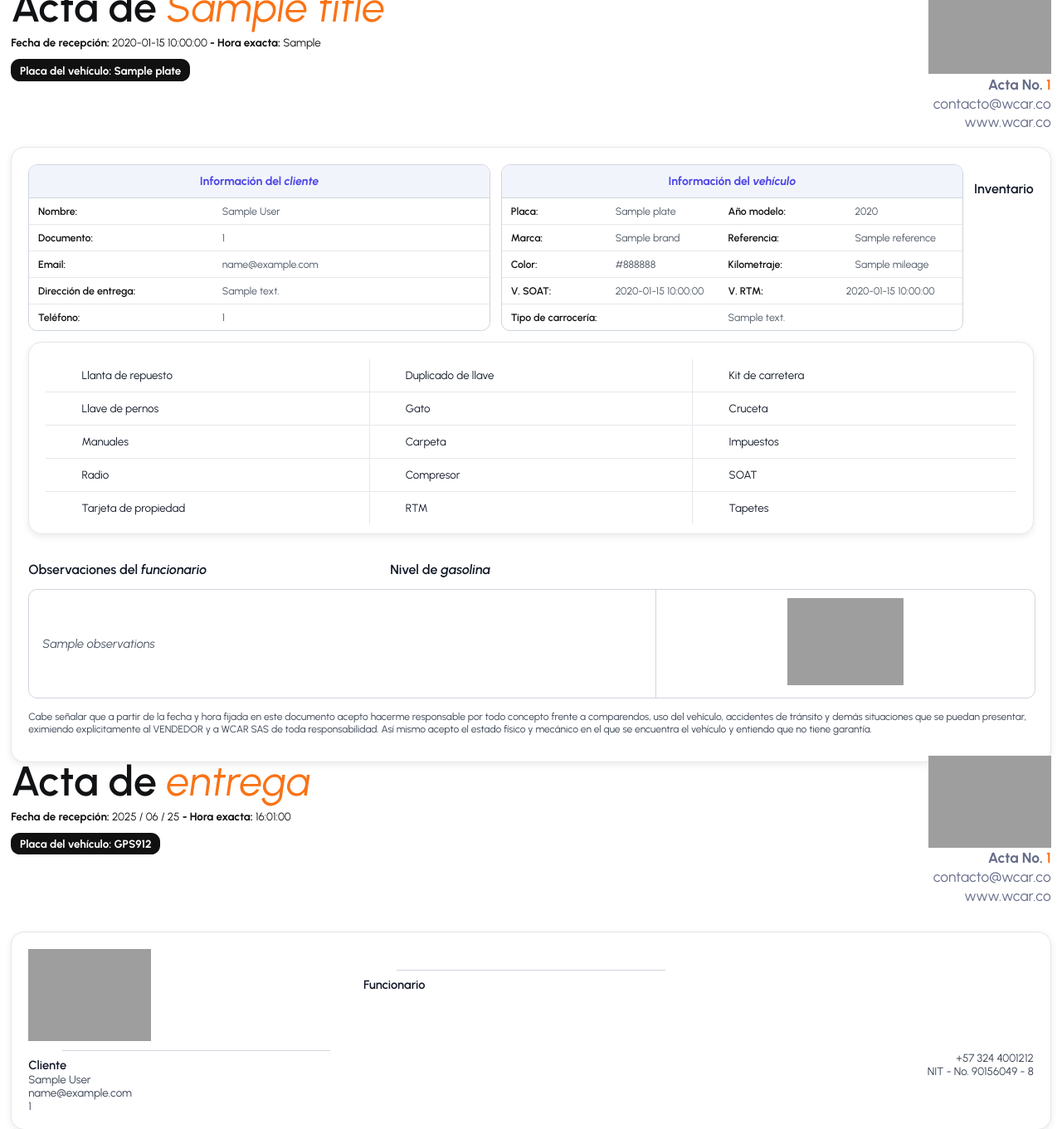
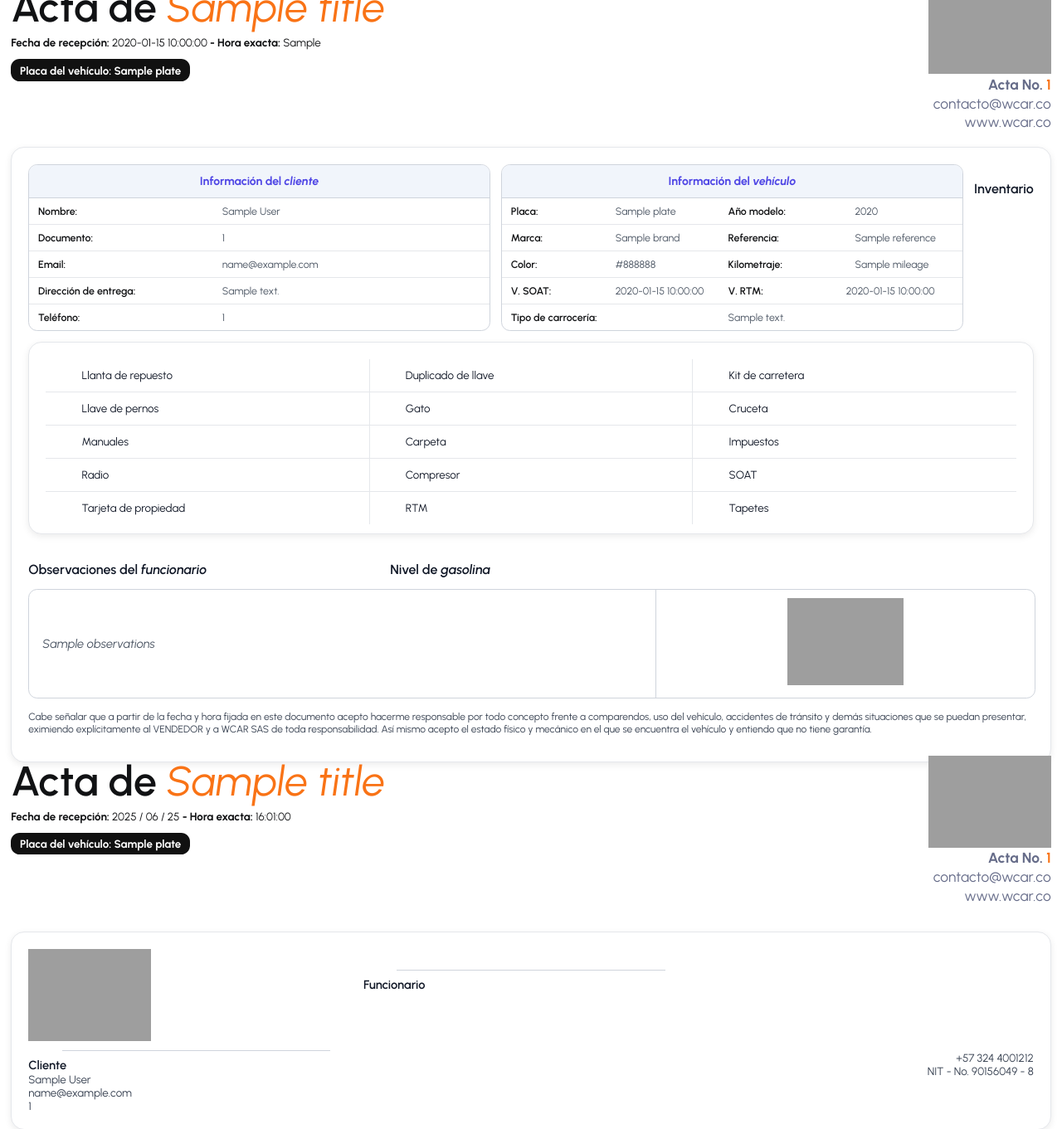
Before and after one commit to experienciawcar/peritaje-PDF, a Flask app: template templates/actas.html in a window 1280 px wide. Shown: the top 1361 px of the page at 83% size. Run offline with Flask 2, Linux system fonts and the light colour scheme; the template is opened without the code that fills it: most values are stand-ins (such as "Sample title", 1, 10 or a date in 2020); grey boxes are pictures that could not be loaded.

Commit message:
update actas validation

```diff
--- a/mappers/actas_mapper.py
+++ b/mappers/actas_mapper.py
@@ -19,7 +19,7 @@ class ActasMapper:
         }
 
     def _build_title(self, operation_type):
-        if operation_type == 2:
+        if operation_type == 1:
             return "recepcion"
         return "entrega"
 
--- a/templates/actas.html
+++ b/templates/actas.html
@@ -376,10 +376,10 @@
     <div class="header" style="margin-top: -35px;">
       <div>
         <h1 style="font-size: 50px; font-weight: 600;">Acta de <i style="font-weight: 400;"
-            class="highlight">entrega</i></h1>
+            class="highlight">{{title}}</i></h1>
         <p class="meta" style="font-weight: 700;">Fecha de recepción: <span style="font-weight: 400;">2025 / 06 /
             25</span> - Hora exacta: <span style="font-weight: 400;">16:01:00</span></p>
-        <div class="badge">Placa del vehículo: GPS912</div>
+        <div class="badge">Placa del vehículo: {{vehicle.plate}}</div>
       </div>
       <div
         style="text-align: left; font-size: 13pt; display: flex; flex-direction: column; align-items: flex-end; gap: 2pt;">
```
